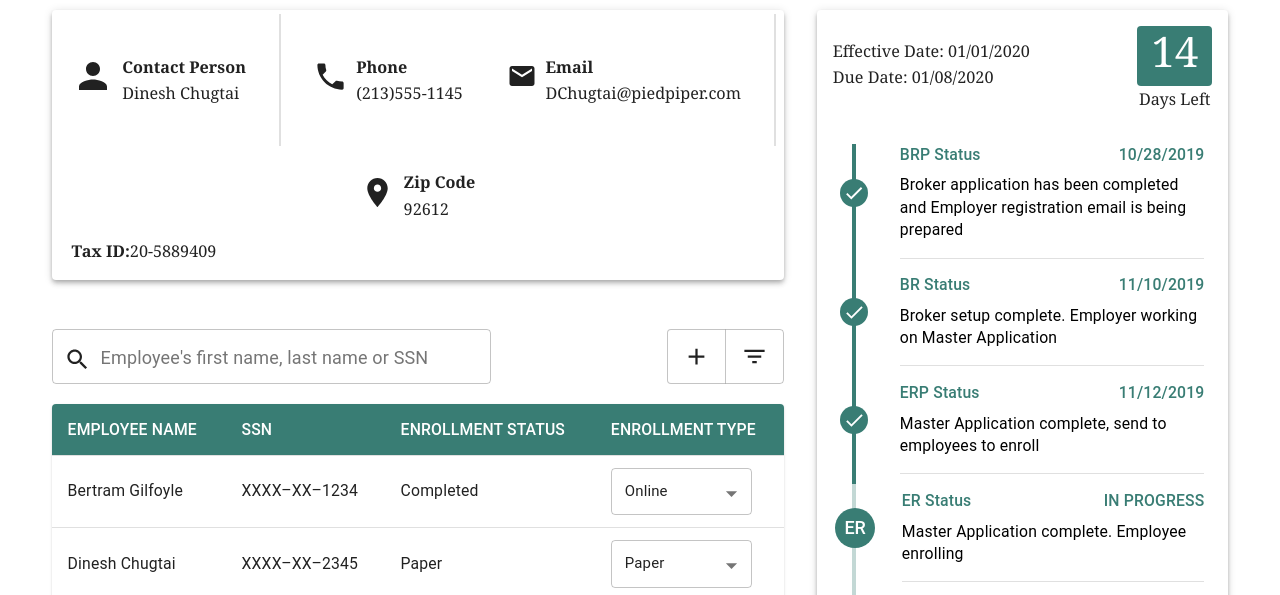
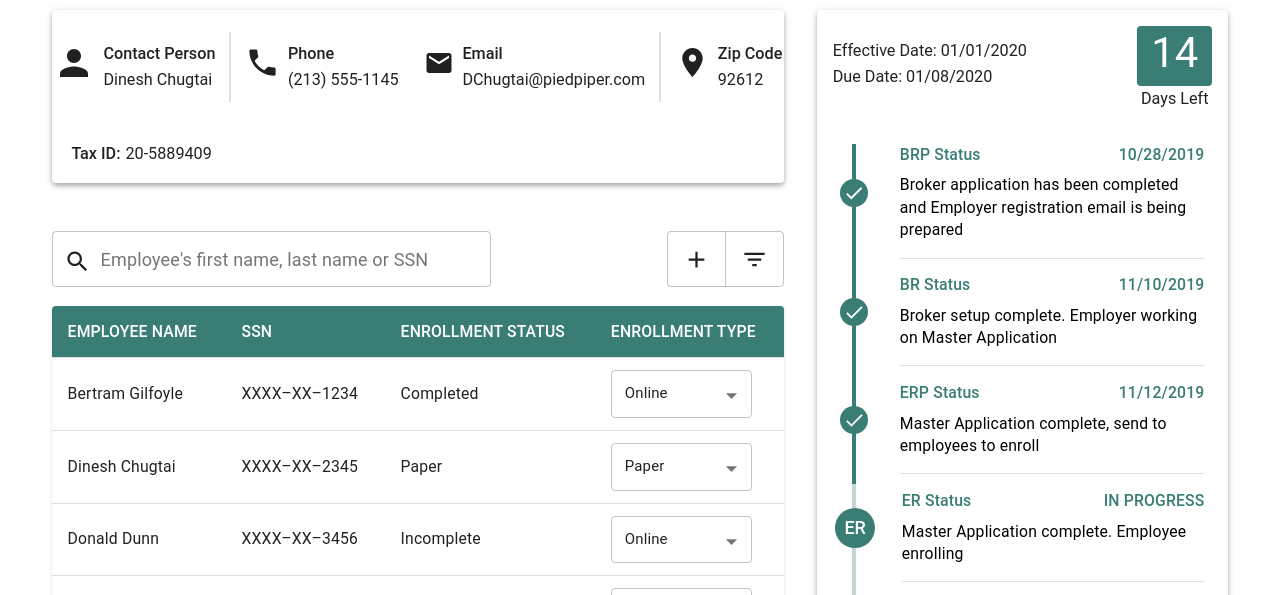
Before and after one commit to bgott/word_brown, a Gatsby site: page / in a window 1280 px wide. Shown: the part 159-754 px from the top of the page. Built offline with nearby package versions, Linux system fonts and the light colour scheme; Gatsby itself is replaced by a stand-in of ours.

Commit message:
main font (roboto), add margins

```diff
--- a/src/assets/scss/application-card.scss
+++ b/src/assets/scss/application-card.scss
@@ -52,7 +52,7 @@
                 text-align: center;
                 .days-left-data {
                     font-size:42px;
-                    margin-top: 12px;
+                    margin-top: 14px;
                 }
                 .days-left-label {
                     text-align: center;
--- a/src/assets/scss/contact-card.scss
+++ b/src/assets/scss/contact-card.scss
@@ -22,7 +22,7 @@
                 display: flex;
                 flex-direction: column;
                 .contact-field-title {
-                    font-weight:600;
+                    font-weight:500;
                 }
             }
 
@@ -31,11 +31,11 @@
             display: flex;
             flex-direction: row;
             .tax-id-title {
-                font-weight: 600;
+                font-weight: 500;
                 padding-left:20px;
             }
             .tax-id-data {
-
+                padding-left:5px;
             }
         }
     }
--- a/src/assets/scss/main.scss
+++ b/src/assets/scss/main.scss
@@ -12,6 +12,7 @@
     display:flex;
     flex-wrap:wrap;
     font-size: 90%;
+    font-family:'Roboto';
 }
 
 @media screen and (max-width: 700px) {
--- a/src/components/contact-card.js
+++ b/src/components/contact-card.js
@@ -33,7 +33,7 @@
                                 </div>
                                 <div className="data">
                                     <div className="contact-field-title">Phone</div>
-                                    <div className="contact-field-value">(213)555-1145</div>
+                                    <div className="contact-field-value">(213) 555-1145</div>
                                 </div>
                             </div>
                         </Grid>
```
